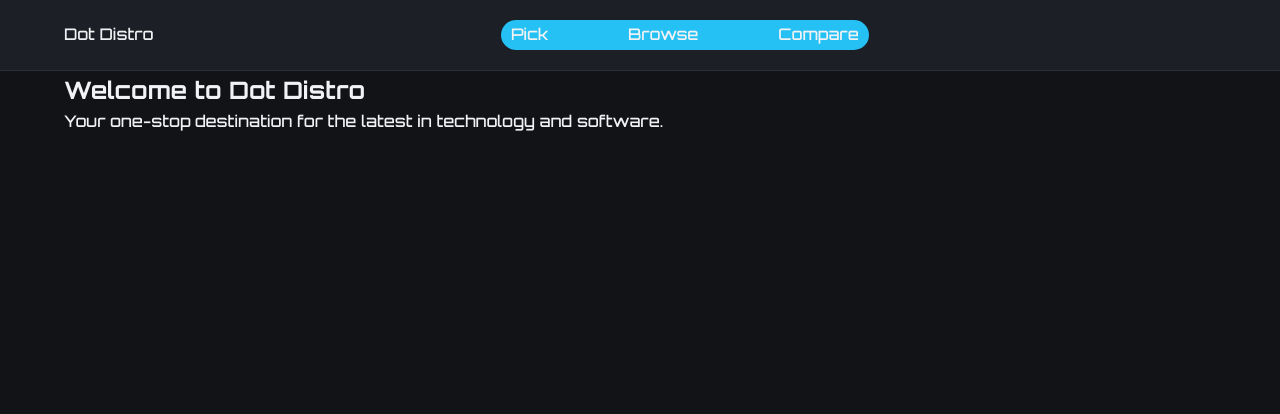
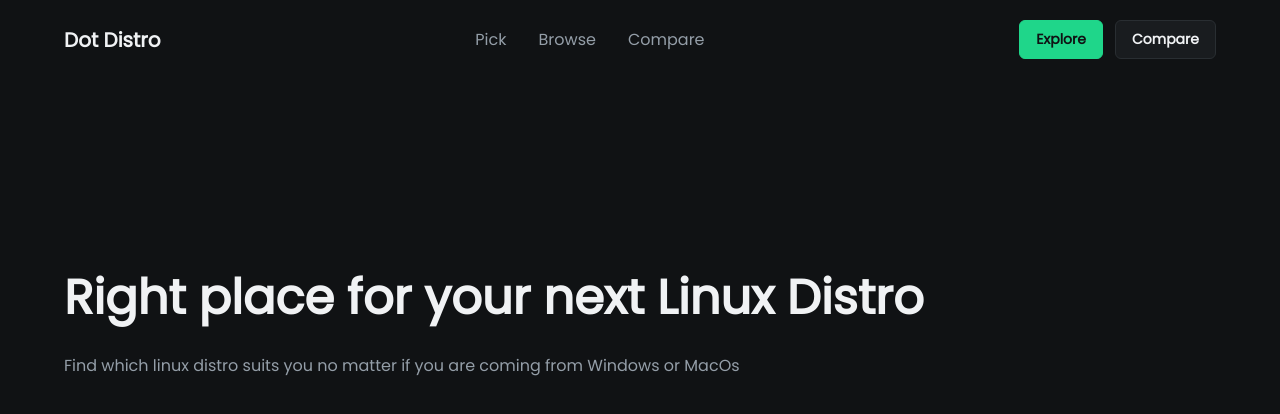
Before and after one commit to Adicodes270/dot-distro, a website built with Vite: page index.html in a window 1280 px wide. Built offline with nearby package versions, Linux system fonts and the light colour scheme.

Commit message:
Hero section v1

```diff
--- a/index.html
+++ b/index.html
@@ -11,7 +11,7 @@
       href="https://fonts.googleapis.com/css2?family=JetBrains+Mono:wght@400;500;600&family=Orbitron:wght@500;600;700;800&family=Plus+Jakarta+Sans:wght@400;500;600;700;800&display=swap"
       rel="stylesheet"
     />
-
+    <link rel="stylesheet" href="https://cdn.jsdelivr.net/npm/@fontsource/poppins@5.3.0/400.min.css">
     <link
       rel="stylesheet"
       href="https://cdnjs.cloudflare.com/ajax/libs/font-awesome/7.3.1/css/all.min.css"
@@ -29,15 +29,24 @@
             <li><a href="#compare">Compare</a></li>
           </ul>
         </nav>
+
+        <div class="header-actions">
+          <a href="#browse"><button id="explore">Explore</button></a>
+          <a href="#compare"><button id="compare">Compare</button></a>
+        </div>
       </div>
     </header>
 
     <main class="container">
-      <section id="home">
-        <h1>Welcome to Dot Distro</h1>
-        <p>
-          Your one-stop destination for the latest in technology and software.
+      <section class="home">
+        <h1 id="title">Right place for your next Linux Distro</h1>
+        <p id="subtitle">
+          Find which linux distro suits you no matter if you are coming from
+          Windows or MacOs
         </p>
+
+
+
       </section>
     </main>
 
--- a/src/styles/style.css
+++ b/src/styles/style.css
@@ -29,10 +29,7 @@ body {
   padding-inline: 1.5rem;
 }
 
-header {
-  background-color: var(--bg-surface);
-  border-bottom: 1px solid var(--border-subtle);
-}
+
 
 .header-inner {
   display: flex;
@@ -40,18 +37,69 @@ header {
   padding-block: 1.25rem;
 }
 
-
+.logo {
+  font-size: 1.25rem;
+  font-weight: 600;
+}
 
 
 nav ul {
-    display: flex;
-    gap: 5rem;
-    list-style: none;
+  display: flex;
+  gap: 2rem;
+  list-style: none;
 }
 
 nav {
   margin-inline: auto;
-  background-color: var(--accent);
-  border-radius: var(--radius-lg);
+  color: var(--text-secondary);
   padding: 2px 10px;
 }
+
+.header-actions {
+  display: flex;
+  align-items: center;
+  gap: 0.75rem;
+}
+
+.header-actions button {
+  font-family: inherit;
+  font-size: 0.875rem;
+  font-weight: 600;
+  padding: 0.5rem 1rem;
+  border-radius: var(--radius-sm);
+  border: 1px solid var(--border-subtle);
+  background-color: var(--bg-surface);
+  color: var(--text-primary);
+  cursor: pointer;
+}
+
+
+#explore {
+  background-color: var(--accent);
+  color: var(--accent-text);
+  border-color: var(--accent);
+}
+
+
+.home {
+  min-height: 80vh;
+  display: flex;
+  flex-direction: column;
+  justify-content: center;
+  align-items: flex-start;
+  text-align: center;
+  gap: 1rem;
+  flex-wrap: wrap;
+  padding-bottom: 20vh;
+}
+
+#title {
+  font-size: 3rem;
+  font-weight: 700;
+  text-wrap: balance;
+}
+
+
+#subtitle {
+  color: var(--text-secondary)
+}
--- a/src/styles/theme.css
+++ b/src/styles/theme.css
@@ -1,30 +1,30 @@
 :root {
   /* Backgrounds & Surfaces */
-  --bg-main: hsl(220, 15%, 8%);
-  --bg-surface: hsl(220, 15%, 13%);       /* Cards, navbar, modals */
-  --bg-surface-hover: hsl(220, 15%, 18%); /* Interactive hover states */
+  --bg-main: hsl(210, 10%, 7%);
+  --bg-surface: hsl(210, 10%, 11%);       /* Cards, navbar, modals */
+  --bg-surface-hover: hsl(210, 10%, 16%); /* Interactive hover states */
 
   /* Text */
-  --text-primary: hsl(220, 15%, 95%);
-  --text-secondary: hsl(220, 10%, 65%);   /* Descriptions, subtitles */
-  --text-muted: hsl(220, 10%, 45%);       /* Placeholders, disabled text */
+  --text-primary: hsl(210, 15%, 95%);
+  --text-secondary: hsl(210, 10%, 62%);   /* Descriptions, subtitles */
+  --text-muted: hsl(210, 8%, 44%);        /* Placeholders, disabled text */
 
   /* Brand / Accent */
-  --accent: hsl(195, 90%, 55%);
-  --accent-hover: hsl(195, 90%, 65%);
-  --accent-text: hsl(220, 15%, 8%);       /* Text on top of accent buttons */
+  --accent: hsl(155, 75%, 48%);
+  --accent-hover: hsl(155, 75%, 56%);
+  --accent-text: hsl(210, 10%, 7%);       /* Text on top of accent buttons */
 
   /* Borders */
-  --border-subtle: hsl(220, 15%, 20%);
-  --border-strong: hsl(220, 15%, 30%);
+  --border-subtle: hsl(210, 10%, 18%);
+  --border-strong: hsl(210, 10%, 28%);
 
-  /* Status (useful for swipe actions & distro comparisons) */
+  /* Status */
   --success: hsl(145, 65%, 48%);
   --danger: hsl(0, 75%, 60%);
   --warning: hsl(38, 90%, 55%);
 
   /* Typography */
-    --font-display: 'Orbitron', sans-serif;
+  --font-display: "Poppins", sans-serif;
 
   /* Spacing & Radii */
   --radius-sm: 0.375rem;
```
